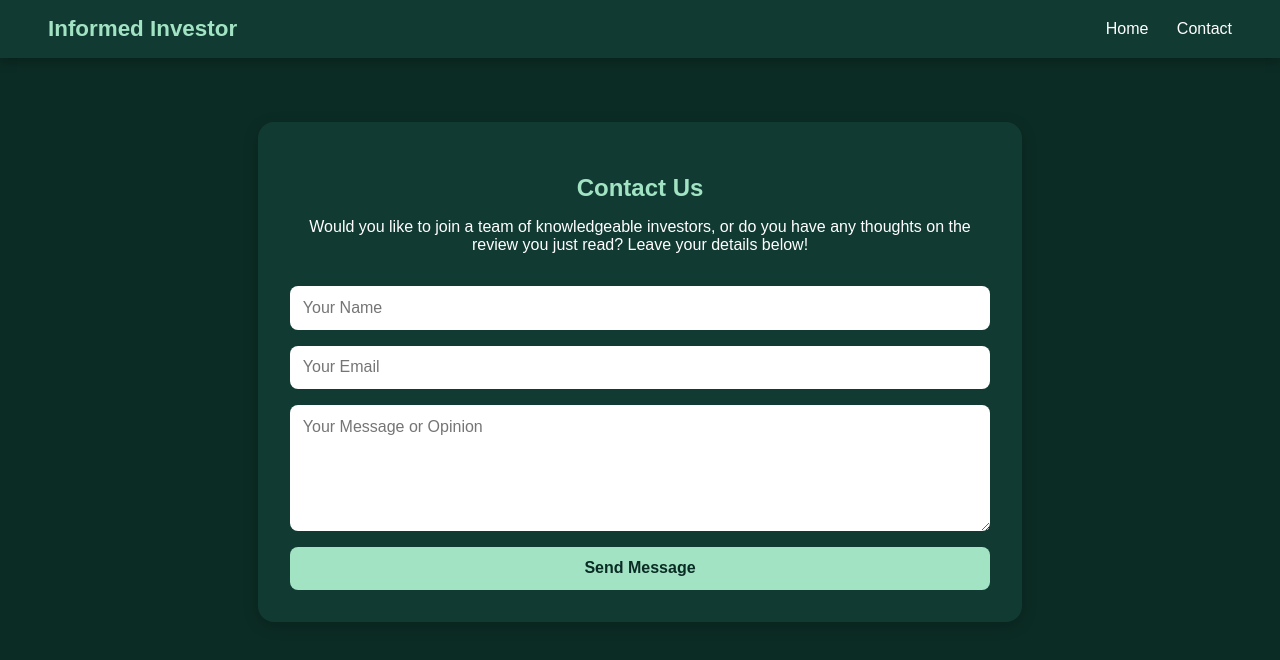
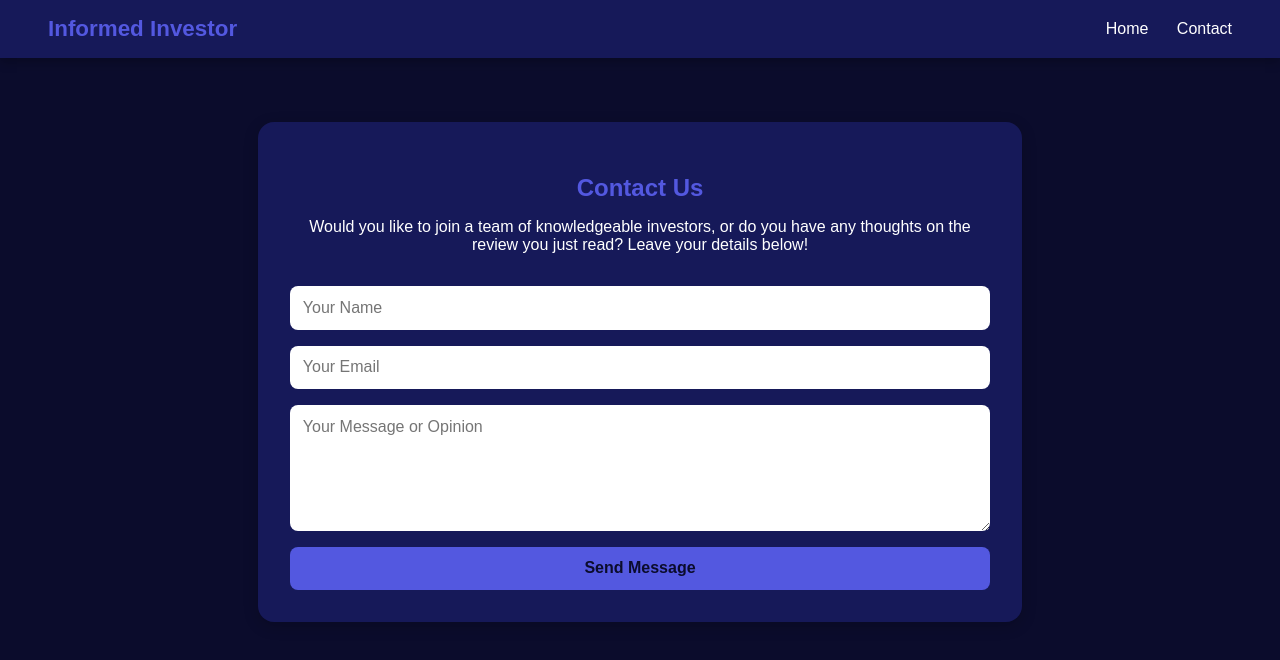
Before and after one commit to Informed-investor/companies-num2, a plain HTML site: page contact.html in a window 1280 px wide. Drawn offline with Linux system fonts and the light colour scheme.

Commit message:
Update contact.html

```diff
--- a/contact.html
+++ b/contact.html
@@ -8,14 +8,14 @@
   <style>
     body {
       font-family: "Poppins", sans-serif;
-      background-color: #0b2c24;
+      background-color: #0b0c2c;
       color: #ffffff;
       margin: 0;
       padding: 0;
     }
 
     header {
-      background-color: #113b32;
+      background-color: #161959;
       display: flex;
       justify-content: space-between;
       align-items: center;
@@ -28,7 +28,7 @@
 
     header h1 {
       font-size: 1.4rem;
-      color: #a2e3c4;
+      color: #5358e0;
       margin: 0;
     }
 
@@ -41,11 +41,11 @@
     }
 
     nav a:hover {
-      color: #a2e3c4;
+      color: #5358e0;
     }
 
     .contact {
-      background: #113b32;
+      background: #161959;
       margin: 4rem auto;
       max-width: 700px;
       padding: 2rem;
@@ -54,7 +54,7 @@
     }
 
     .contact h2 {
-      color: #a2e3c4;
+      color: #5358e0;
       margin-bottom: 1rem;
       text-align: center;
     }
@@ -84,24 +84,24 @@
     }
 
     input[type="submit"] {
-      background-color: #a2e3c4;
-      color: #0b2c24;
+      background-color: #5358e0;
+      color: #0b0c2c;
       font-weight: 600;
       cursor: pointer;
       transition: 0.3s;
     }
 
     input[type="submit"]:hover {
-      background-color: #81c7a3;
+      background-color: #b3bff2;
     }
 
     footer {
       text-align: center;
       padding: 2rem 1rem;
-      color: #bcd6c6;
+      color: #16185c;
       font-size: 0.9rem;
-      background-color: #0b2c24;
-      border-top: 1px solid #1b4d40;
+      background-color: #0b0c2c;
+      border-top: 1px solid #16185c;
     }
   </style>
 </head>
```
